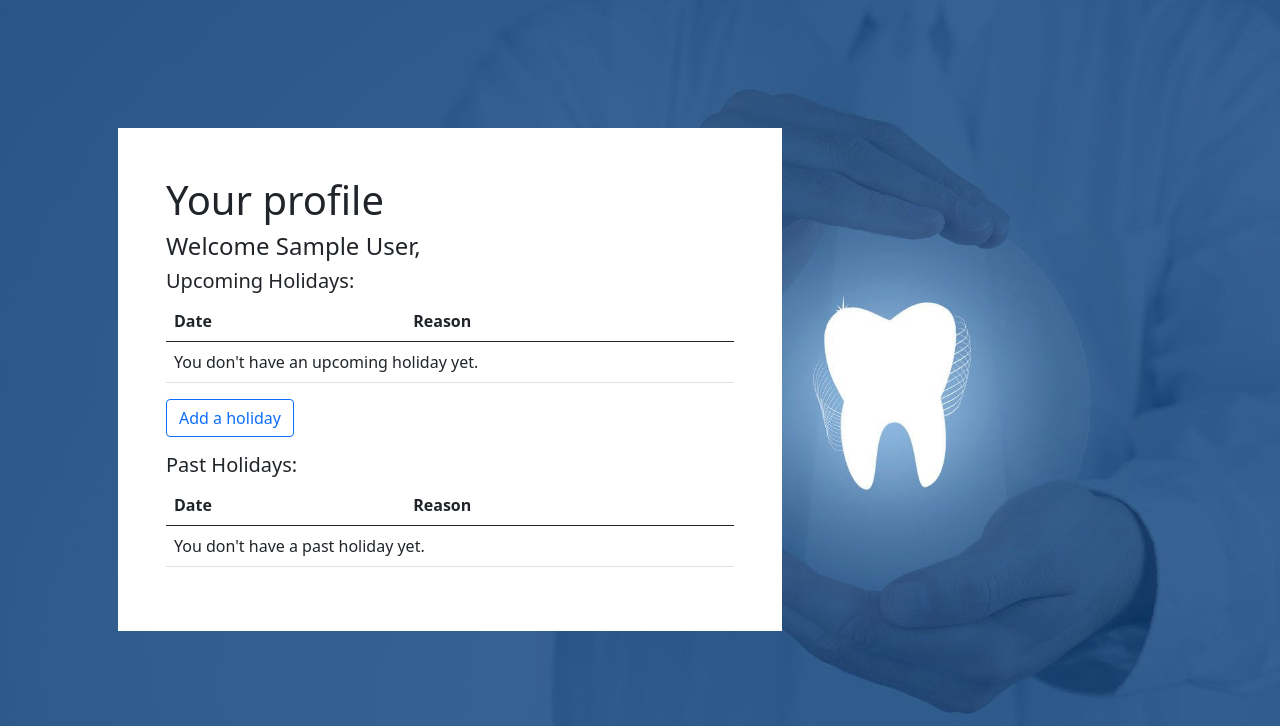
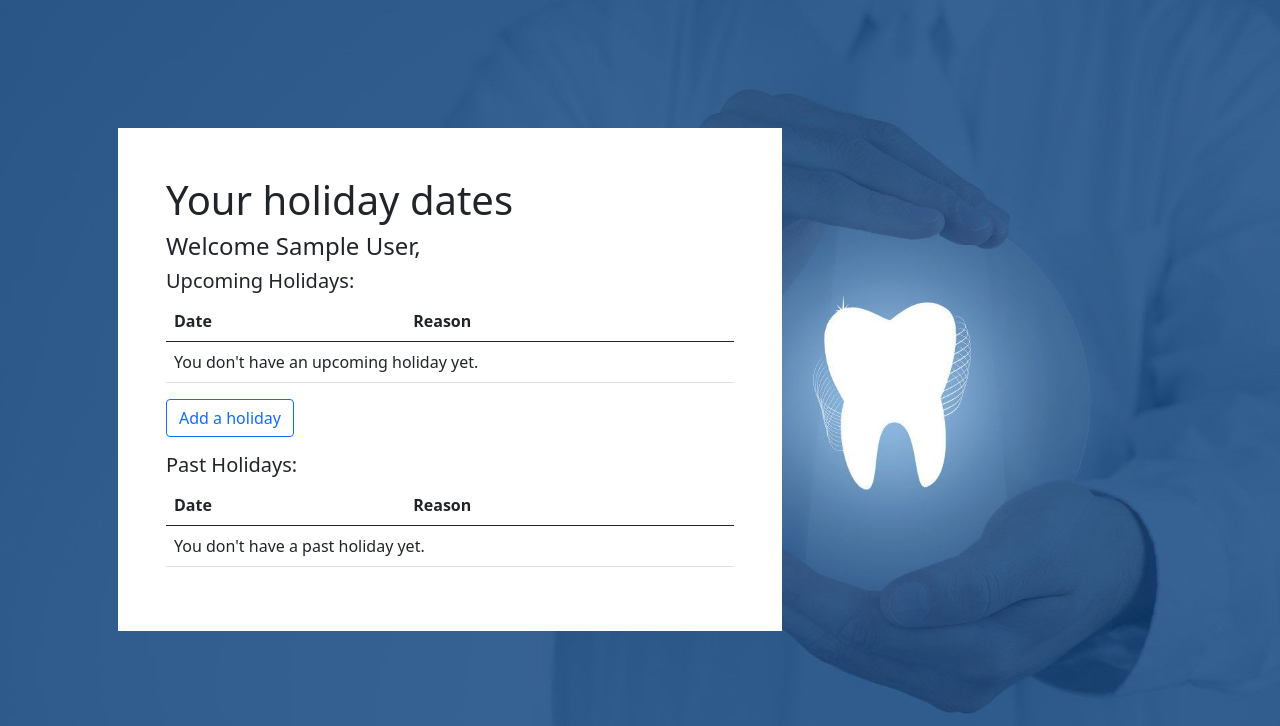
Before and after one commit to Tzesh/Denpointment, a Flask app: page /holidays in a window 1280 px wide. Shown: the part 56-782 px from the top of the page. Run offline with Flask 2, Linux system fonts and the light colour scheme; the visitor is signed in with stand-in values (Sample User, id 1); data comes from the database, SQL or seed files in the repository; some libraries are stand-ins or nearby versions.

Commit message:
typo has been changed

```diff
--- a/templates/holidays.html
+++ b/templates/holidays.html
@@ -4,7 +4,7 @@ github.com/Tzesh/Denpointment -->
 {% extends "_inner_layout.html" %}
 {% block title %}Holidays{% endblock %}
 {% block section %}
-    <h1>Your profile</h1>
+    <h1>Your holiday dates</h1>
 {% endblock %}
 {% block article %}
     <h4>Welcome {{ session["full_name"] }},</h4>
```
